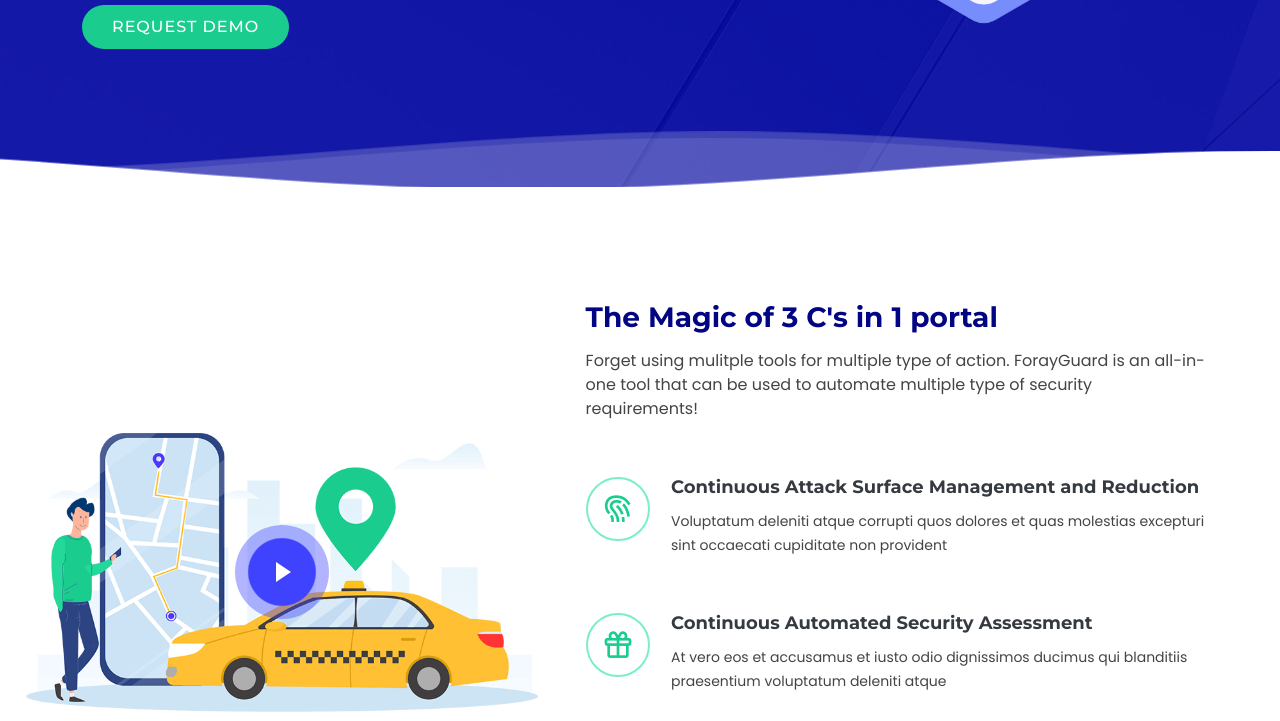
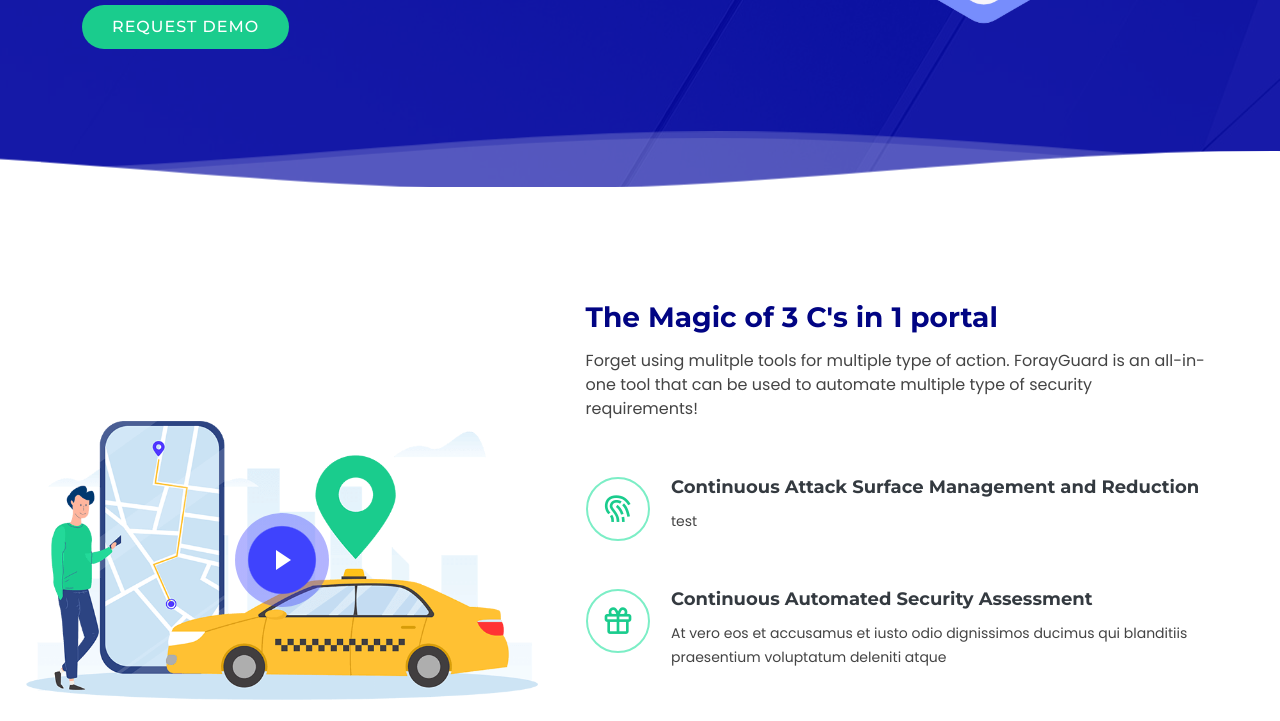
Before and after one commit to alastorinfosec/forayguard.com, a plain HTML site: page index.html in a window 1280 px wide. Shown: the part 320-1041 px from the top of the page. Drawn offline with nearby package versions, Linux system fonts and the light colour scheme.

Commit message:
Update index.html

```diff
--- a/index.html
+++ b/index.html
@@ -148,7 +148,7 @@
             <div class="icon-box" data-aos="zoom-in" data-aos-delay="100">
               <div class="icon1"><i class="bx bx-fingerprint"></i></div>
               <h4 class="title"><a href="">Continuous Attack Surface Management and Reduction</a></h4>
-              <p class="description">Voluptatum deleniti atque corrupti quos dolores et quas molestias excepturi sint occaecati cupiditate non provident</p>
+              <p class="description">test</p>
             </div>
 
             <div class="icon-box" data-aos="zoom-in" data-aos-delay="200">
```
